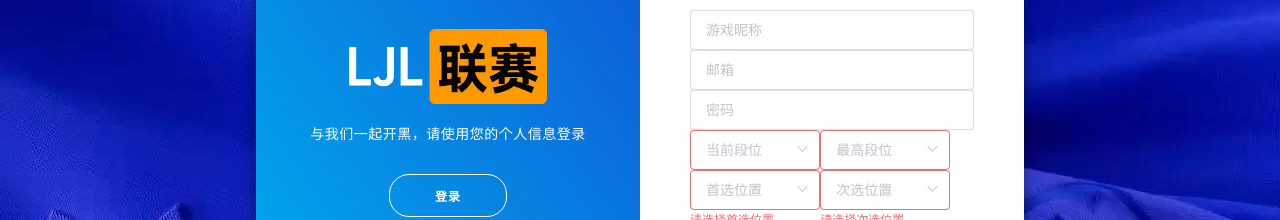
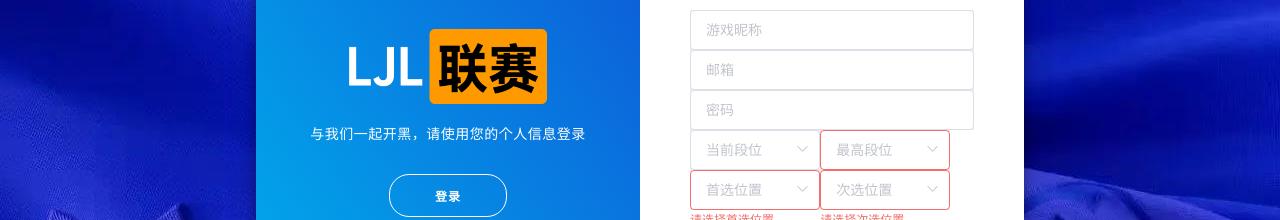
Before and after one commit to Luoxia992/lol-team, a Vue app: page / in a window 1280 px wide. Both pictures are taken after a click on the button "注册". Shown: the part 257-477 px from the top of the page. Built offline with nearby package versions, Linux system fonts and the light colour scheme.

Commit message:
下拉框提示修正

```diff
--- a/src/utils/validate.js
+++ b/src/utils/validate.js
@@ -12,3 +12,13 @@ export function isPassword(rule, value, callback) {
     }
   }
 }
+
+// 是否必填
+export function validateNecessary(rule, value, callback) {
+  if (value == '' || value == undefined || value == null) {
+    const self = this;
+    callback(new Error('请选择用户名'));
+  } else {
+    callback();
+  }
+}
--- a/src/views/loginRegister.vue
+++ b/src/views/loginRegister.vue
@@ -17,7 +17,7 @@
 
           <el-row>
             <el-col :span="11">
-              <el-form-item prop="currentRankLevel">
+              <el-form-item prop="currentRankLevel" :required="isHaveTo">
                 <el-select v-model="form.currentRankLevel" placeholder="当前段位">
                   <el-option v-for="item in rankLevelOptions" :key="item.value" :label="item.label" :value="item.value"></el-option>
                 </el-select>
@@ -93,9 +93,18 @@
 </template>
 
 <script>
+import { validateEMail, isPassword, validateNecessary } from '@/utils/validate';
+
 export default {
   name: 'login-register',
   data() {
+    let validateName = (rule, value, callback) => {
+      if ((this.form.currentRankLevel == '' || this.form.currentRankLevel == undefined || this.form.currentRankLevel == null) && this.isHaveTo) {
+        callback(new Error('请输入当前段位'));
+      } else {
+        callback();
+      }
+    };
     return {
       // 登录验证
       emailError: false,
@@ -112,7 +121,7 @@ export default {
       userNameError: '',
       //用户邮箱必须输入校验信息
       userEmailError: '',
-
+      isShow: false,
       // 用户表单
       form: {
         userName: '',
@@ -134,7 +143,7 @@ export default {
           { required: true, message: '请输入密码', trigger: 'blur' },
           { min: 6, max: 20, message: '长度在 6 到 20 个字符', trigger: ['blur', 'change'] },
         ],
-        currentRankLevel: [{ required: true, message: '请选择当前段位', trigger: 'change' }],
+        currentRankLevel: [{ validator: validateName }],
         bestRankLevel: [{ required: true, message: '请选择最高段位', trigger: 'change' }],
         priorityPosition: [{ required: true, message: '请选择首选位置', trigger: 'change' }],
         secondaryPosition: [{ required: true, message: '请选择次选位置', trigger: 'change' }],
@@ -195,12 +204,20 @@ export default {
       ],
     };
   },
+
+  computed: {
+    isHaveTo: function () {
+      return this.isShow;
+    },
+  },
   methods: {
     changeType(paramType) {
       // 横幅展示画面注册和登录按钮切换
       const container = document.getElementById('container');
       paramType ? container.classList.remove('right-panel-active') : container.classList.add('right-panel-active');
       // 初始化数据
+      this.$refs['registerForm'].clearValidate();
+      this.isHaveTo = false;
       this.form = {};
       this.emailError = false;
       this.passwordError = false;
@@ -249,6 +266,8 @@ export default {
     },
     register(formName) {
       const self = this;
+      this.isShow = true;
+
       this.$refs[formName].validate((valid) => {
         if (valid) {
           self
@@ -283,6 +302,7 @@ export default {
               console.log(err);
             });
         } else {
+          this.isShow = true;
           console.log('error submit!!');
           return false;
         }
```
